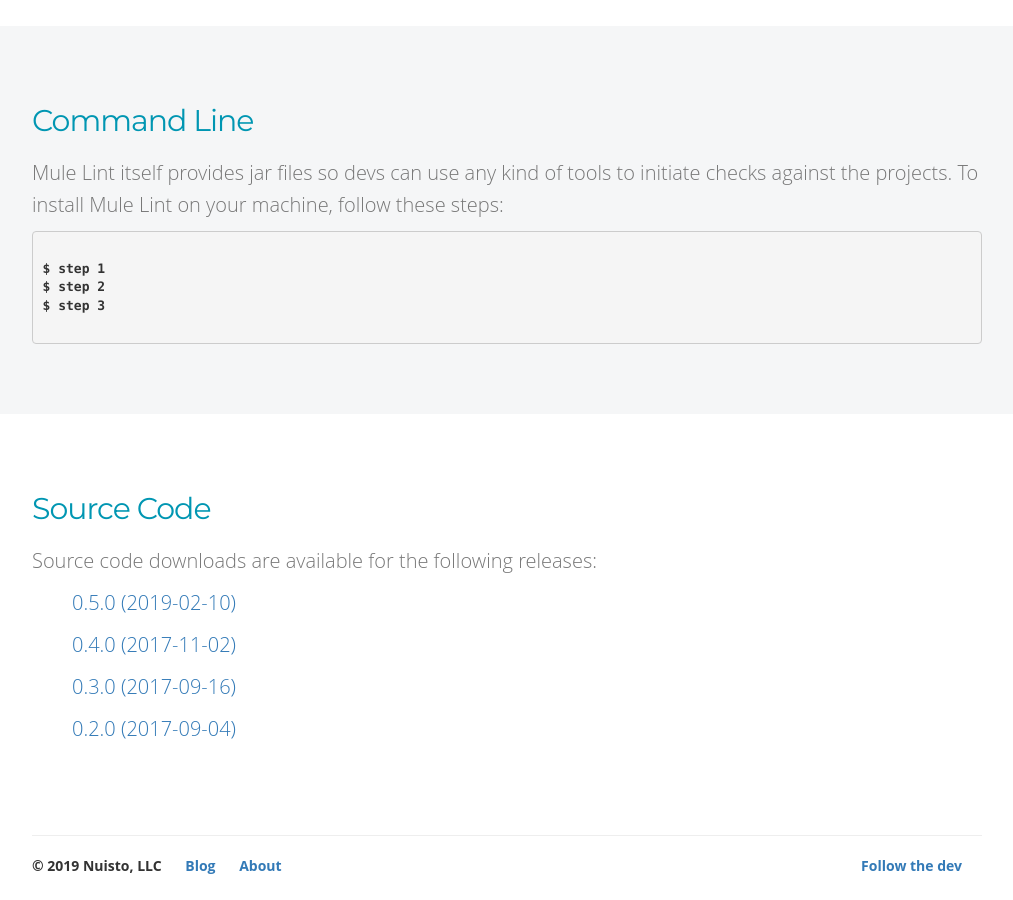
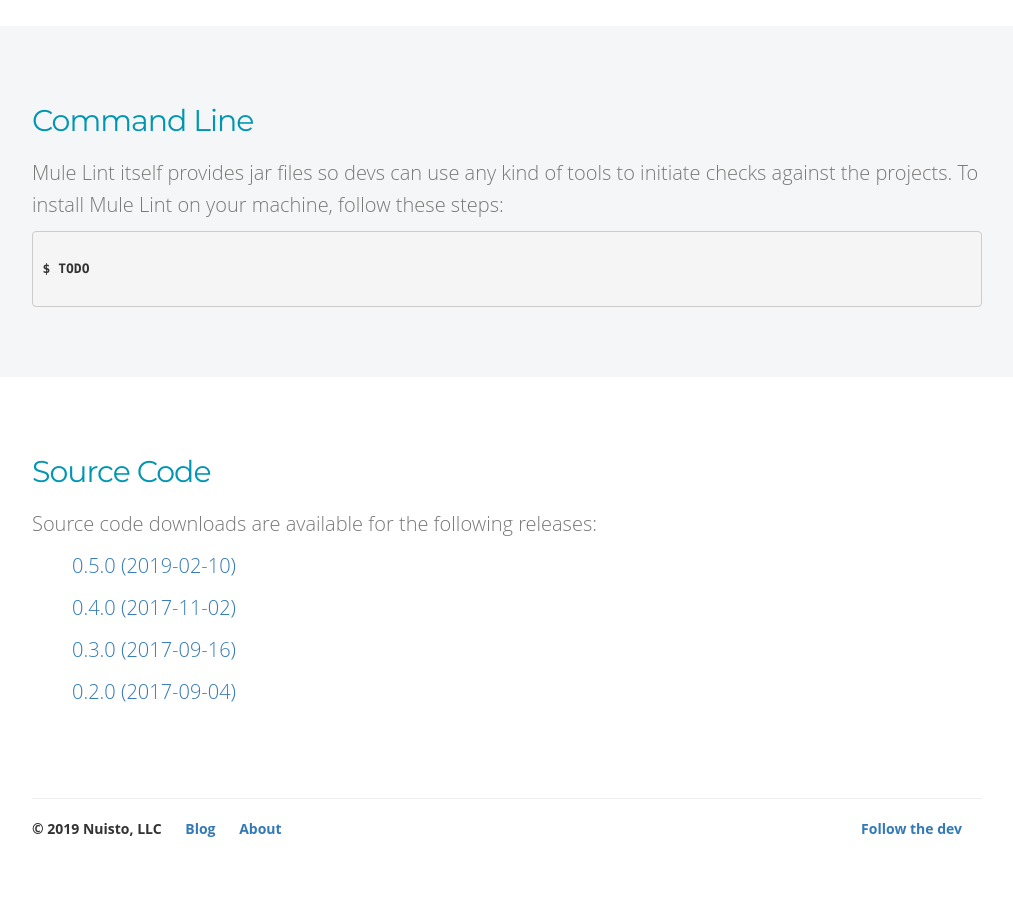
Before and after one commit to mule-lint/mule-lint.github.io, a Jekyll site: the page built from install.html, in a window 1280 px wide and 900 px high, scrolled down 1290 px. Shown: the whole window, without its empty margins (133-1146 px from the left). Built offline with Jekyll 4.4.1, drawn with Linux system fonts in a browser that asks for light colours; nearby versions of some CDN libraries; comment, search, counter and statistics services are not loaded; after the commit the page ends 2153 px from its top, so only the background shows below that.

Commit message:
Updated install.html

```diff
--- a/install.html
+++ b/install.html
@@ -101,9 +101,7 @@ $ mvn clean compile
 
 <pre>
   <code>
-$ step 1
-$ step 2
-$ step 3
+$ TODO
   </code>
 </pre>
           </p>
```
